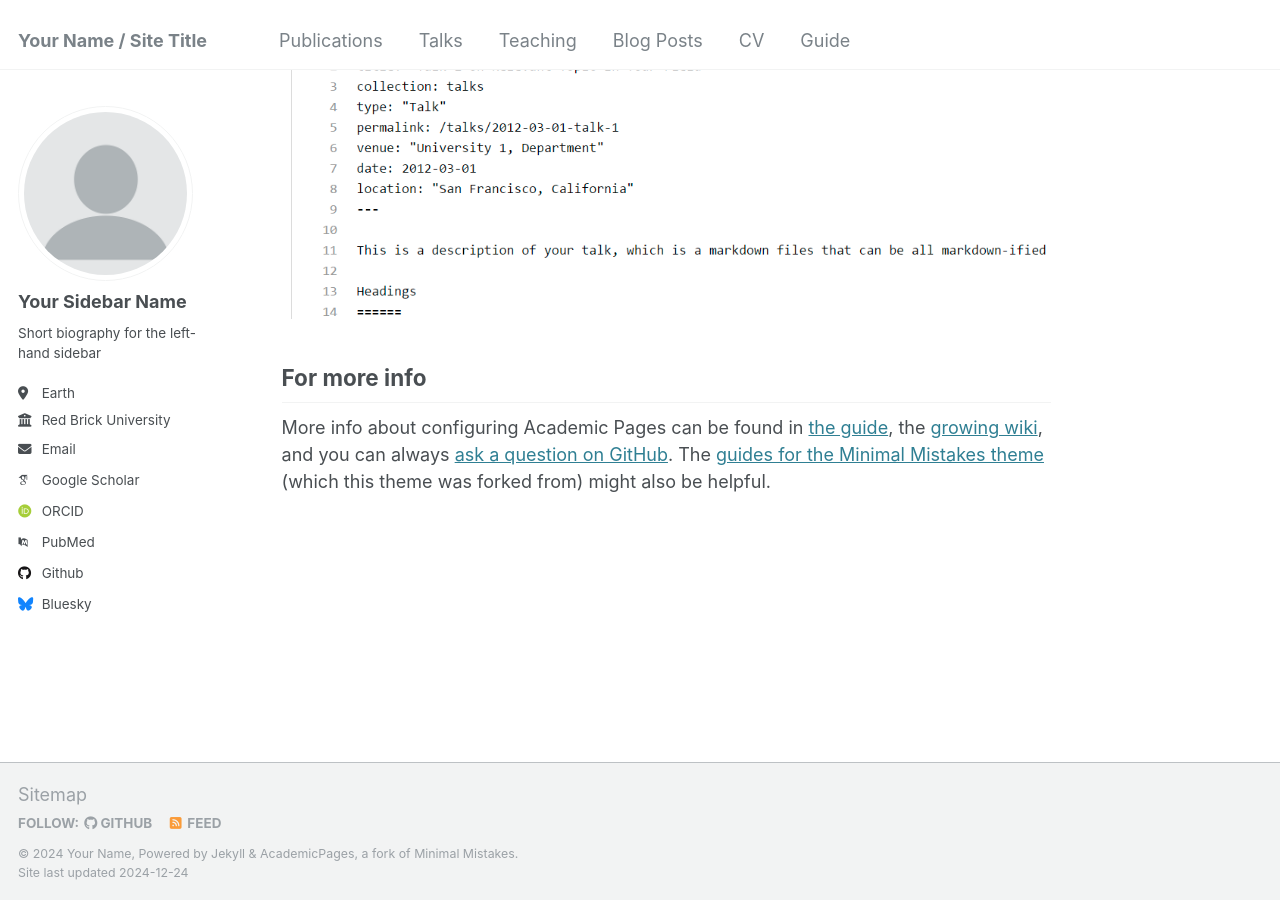
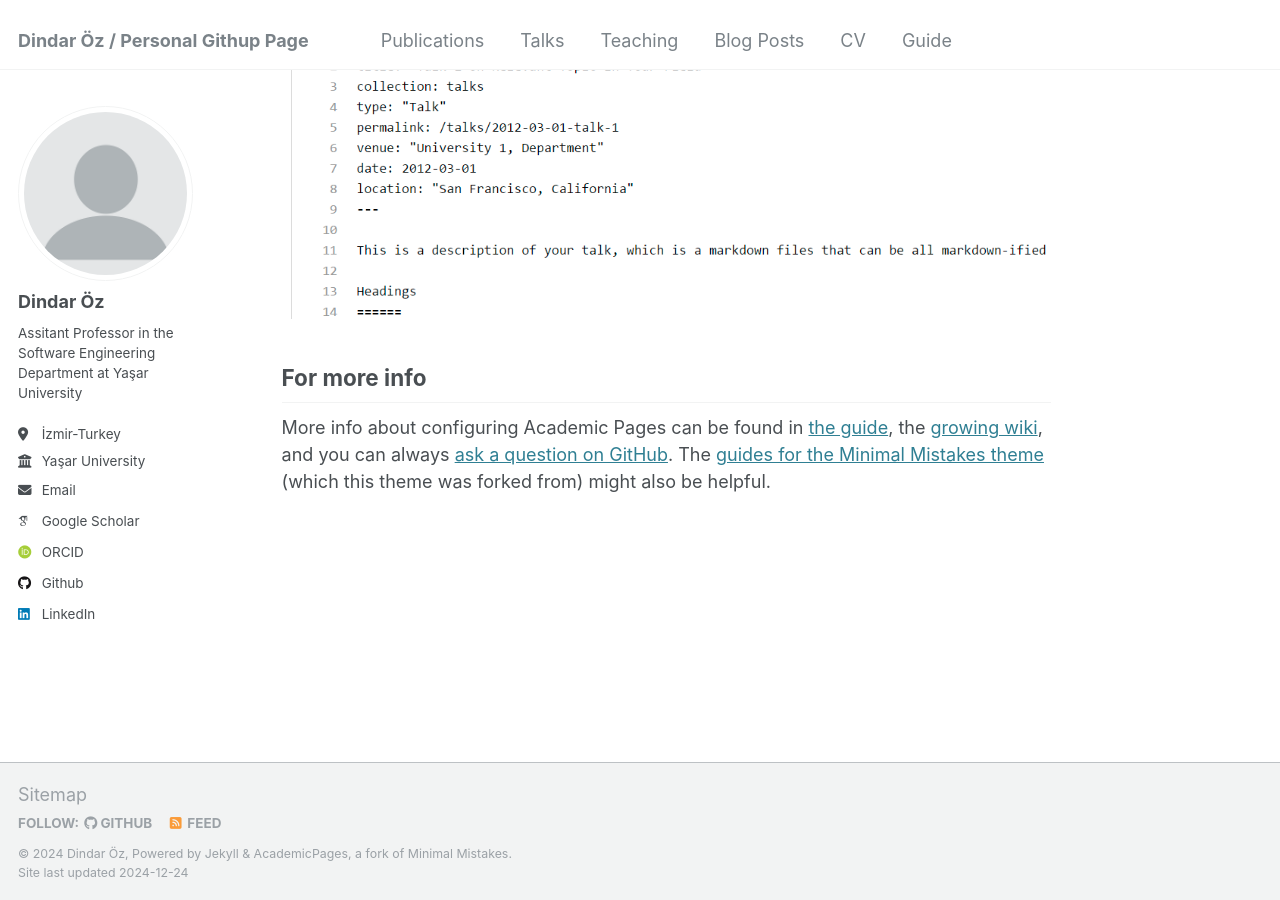
Before and after one commit to ozdindar/ozdindar.github.io, a Jekyll site: the page built from _pages/about.md, in a window 1280 px wide and 900 px high, scrolled down 2643 px. Built offline with Jekyll 4.4.1, drawn with Linux system fonts in a browser that asks for light colours; some web fonts are replaced.

Commit message:
Update _config.yml
initial info is updated

```diff
--- a/_config.yml
+++ b/_config.yml
@@ -8,13 +8,13 @@
 
 # Basic Site Settings
 locale                   : "en-US"
-title                    : "Your Name / Site Title"
+title                    : "Dindar Öz / Personal Githup Page"
 title_separator          : "-"
-name                     : &name "Your Name"
+name                     : &name "Dindar Öz"
 description              : &description "personal description"
-url                      : https://academicpages.github.io # the base hostname & protocol for your site e.g. "https://[your GitHub username].github.io"
+url                      : https://ozdindar.github.io # the base hostname & protocol for your site e.g. "https://[your GitHub username].github.io"
 baseurl                  : "" # the subpath of your site, e.g. "/blog"
-repository               : "academicpages/academicpages.github.io"
+repository               : "ozdindar/ozdindar.github.io"
 
 # Site Author - The following control what appear as part of the author content on the side bar.
 #               If a field is blank the icon and link will not appear, otherwise it will be shown.
@@ -22,21 +22,21 @@ repository               : "academicpages/academicpages.github.io"
 author:
   # Biographic information
   avatar           : "profile.png"
-  name             : "Your Sidebar Name"
-  pronouns         : # example: "she/her"
-  bio              : "Short biography for the left-hand sidebar"
-  location         : "Earth"
-  employer         : "Red Brick University"
+  name             : "Dindar Öz"
+  pronouns         : # example: "he/his"
+  bio              : "Assitant Professor in the Software Engineering Department at Yaşar University"
+  location         : "İzmir-Turkey"
+  employer         : "Yaşar University"
   uri              : # URL
-  email            : "none@example.org"
+  email            : "dindar.oz@yasar.edu.tr"
 
   # Academic websites
   arxiv            : # URL - Update with the correct link to your profile
-  googlescholar    : "https://scholar.google.com/citations?user=PS_CX0AAAAAJ"
+  googlescholar    : "https://scholar.google.com/citations?user=z2CLqAMAAAAJ&hl=en"
   impactstory      : # URL
-  orcid            : "http://orcid.org/yourorcidurl"
+  orcid            : "https://orcid.org/0000-0002-4032-040X"
   semantic         : # URL
-  pubmed           : "https://www.ncbi.nlm.nih.gov/pubmed/?term=john+snow"
+  pubmed           : # URL
   researchgate     : # URL
   scopus           : # URL
 
@@ -44,12 +44,12 @@ author:
   bitbucket        : # Username - Update with your username on the site
   codepen          : # Username
   dribbble         : # Username
-  github           : "academicpages"
+  github           : "ozdindar"
   kaggle           : # Username
   stackoverflow    : # User number or user number and name (i.e., use "1" or "1/jeff-atwood")
 
   # Social media
-  bluesky          : "bsky.app" # Replace this with you Bluesky username
+  bluesky          : # Replace this with you Bluesky username
   facebook         : # Username
   flickr           : # Username
   foursquare       : # Username
@@ -58,7 +58,7 @@ author:
   keybase          : # Username
   instagram        : # Username
   lastfm           : # Username
-  linkedin         : # Username
+  linkedin         : "https://www.linkedin.com/in/dindar-%C3%B6z-579386113/"
   mastodon         : # URL
   medium           : # URL
   pinterest        : # Username
```
